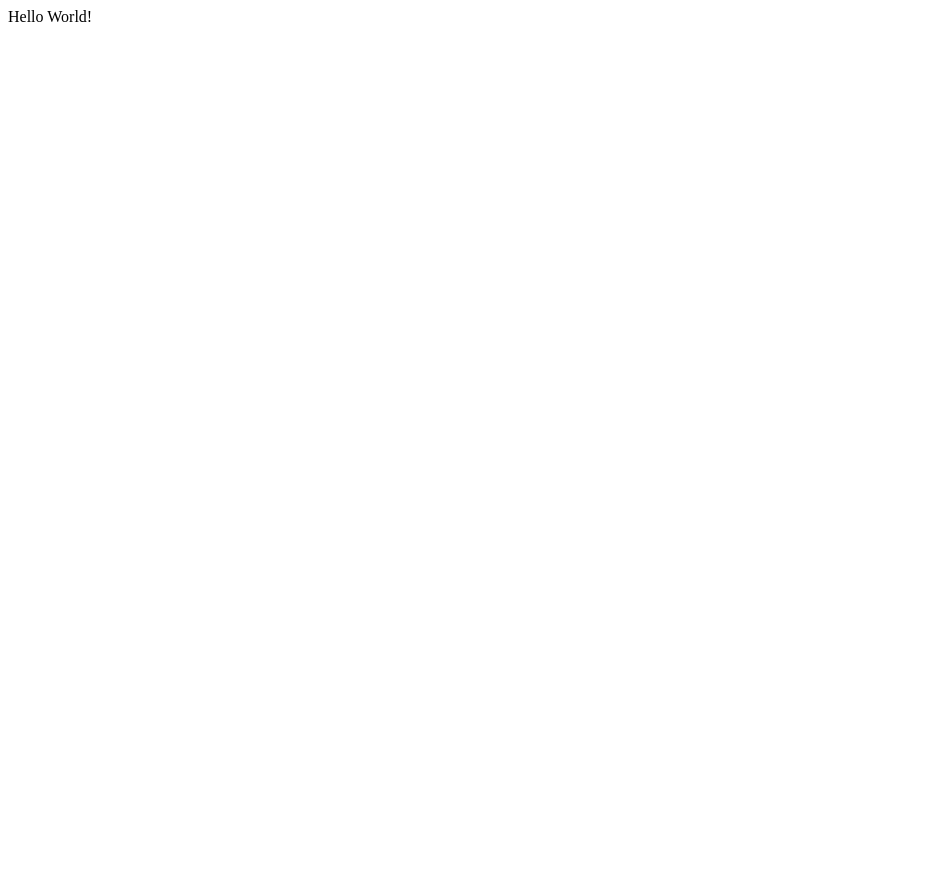
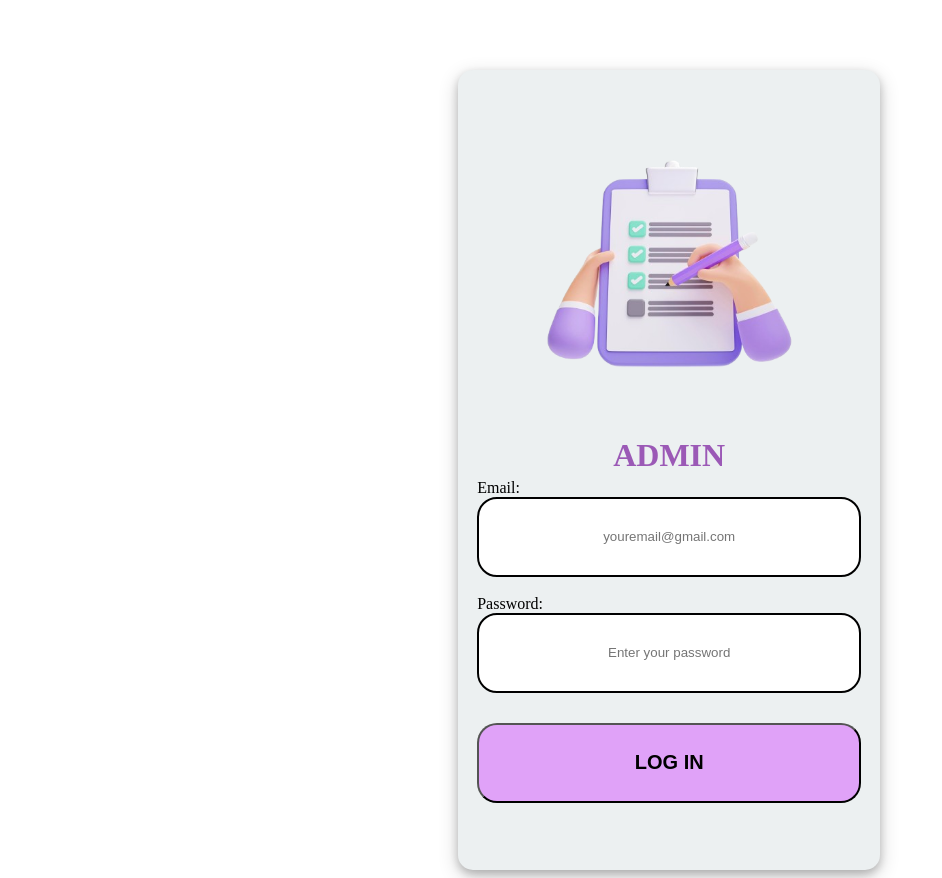
Before and after one commit to smaurya75/demo_mridula_project, an Angular app: page / in a window 1280 px wide. Shown: the whole page, without its empty margins (0-942 px from the left). Before the commit the page ends 800 px from the top, so only its background shows below. Built offline with nearby package versions, Linux system fonts and the light colour scheme.

Commit message:
login page work some done

```diff
--- a/angular.json
+++ b/angular.json
@@ -35,7 +35,8 @@
             "assets": [
               {
                 "glob": "**/*",
-                "input": "public"
+                 "input": "src/assets",
+                "output": "/assets"
               }
             ],
             "styles": [
--- a/src/app/app.component.html
+++ b/src/app/app.component.html
@@ -1 +1,27 @@
-Hello World!
+<div class="container">
+
+    <!-- 1ST DIV IMG -->
+    <div class="img">
+        <img src="assets/image/formpic.png" alt="form pic">
+    </div>
+
+    <!--  2ND DIV USER INFO -->
+    <div class="user-info">
+        <h1>ADMIN</h1>
+        <form action="#" class="form">
+            <label for="email">Email:</label><br>
+            <input type="email" id="email" placeholder="youremail@gmail.com" class="data">
+            <br><br>
+            <label for="password">Password:</label><br>
+            <input type="password" id="password" placeholder="Enter your password" class="data">
+        </form>
+    </div>
+
+    <!--  3RD DIV BUTTON -->
+    <div class="button">
+        <button class="button-box">LOG IN</button>
+    </div>
+
+</div>
+<!--  MAIN DIV CLOSE -->
+<!-- <img src="../assets/image/R0VPIFRBRy5qcGVn.png" alt="loding...."> -->
--- a/src/app/app.component.scss
+++ b/src/app/app.component.scss
@@ -0,0 +1,92 @@
+* {
+    margin: 0;
+    padding: 0;
+    box-sizing: border-box;
+}
+
+// MAIN DIV
+
+.container {
+    display: flex;
+    flex-direction: column;
+    justify-content: center;
+    align-items: center;
+    height: 100vh;
+    width: 33vw;
+    background-color: #ecf0f1;
+    border-radius: 15px;
+    box-shadow: 0 4px 8px 0 rgba(0, 0, 0, 0.2), 0 6px 20px 0 rgba(0, 0, 0, 0.19);
+    margin-top: 70px;
+    margin-left: 450px;
+}
+
+
+// 1ST DIV IMG
+img{
+    height: 40vh;
+
+}
+
+
+// 2ND DIV USER INFO
+
+h1 {
+    text-align: center;
+    margin: 5px;
+    font-weight: bold;
+    color: #9b59b6;
+}
+
+.data {
+    width: 30vw;
+    height: 10vh;
+    text-align: center;
+    border: 2px solid black;
+    border-radius: 20px
+}
+
+
+// 3RD DIV BUTTON
+
+.button {
+    margin: 30px;
+    // background-color: #3498db;
+}
+
+.button-box {
+    padding: 20px;
+    width: 30vw;
+    height: 10vh;
+    text-align: center;
+    // font-weight: 30px;
+    font-size: 20px;
+    font-weight: bold;
+    background-color: #e0a2f8;
+    border-radius: 20px;
+}
+
+
+/* Responsive Style */
+@media (max-width: 768px) {
+    .container {
+        width: 90%;
+        padding: 15px;
+        padding: 90%;
+    }
+    .data {
+        width: 100%;
+        height: 40px;
+    }
+
+    .button-box {
+        width: 100%;
+        height: 70px;
+    }
+
+    h1 {
+        font-size: 24px;
+        text-align: center;
+    }
+
+
+}
```
Also changed, not shown: public/assets/images/formpic.png (added), src/assets/image/formpic.png (added).
